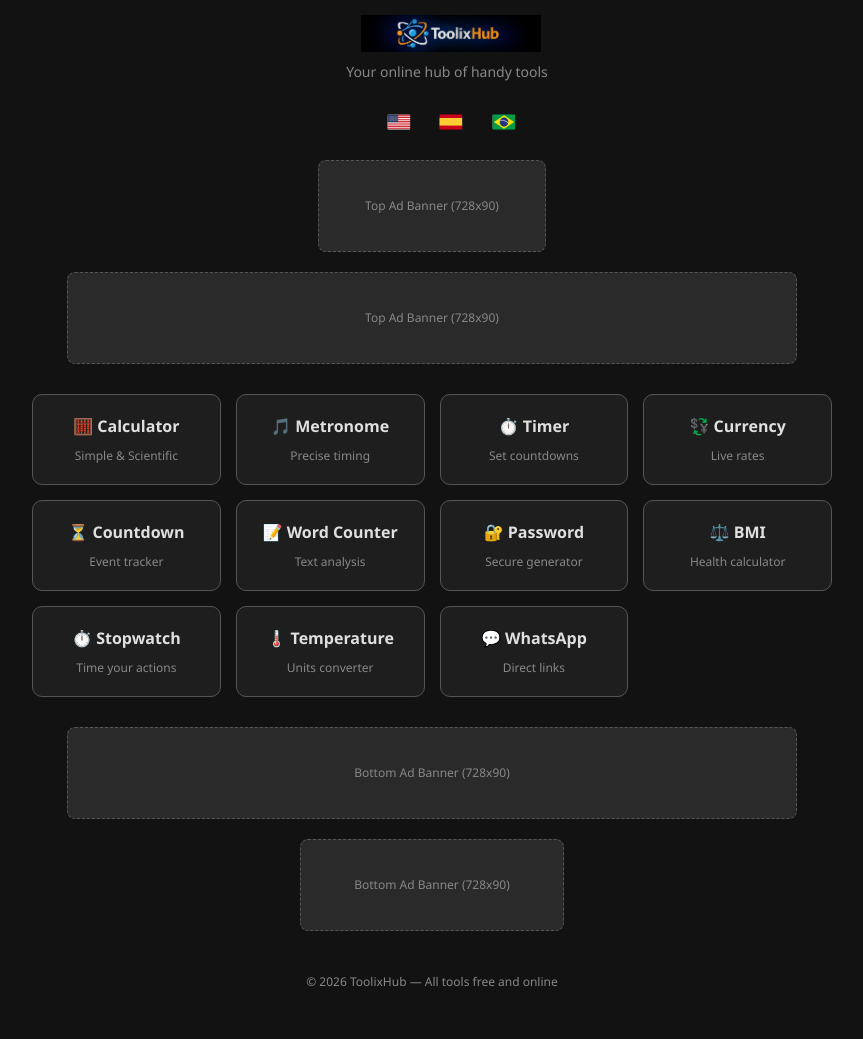
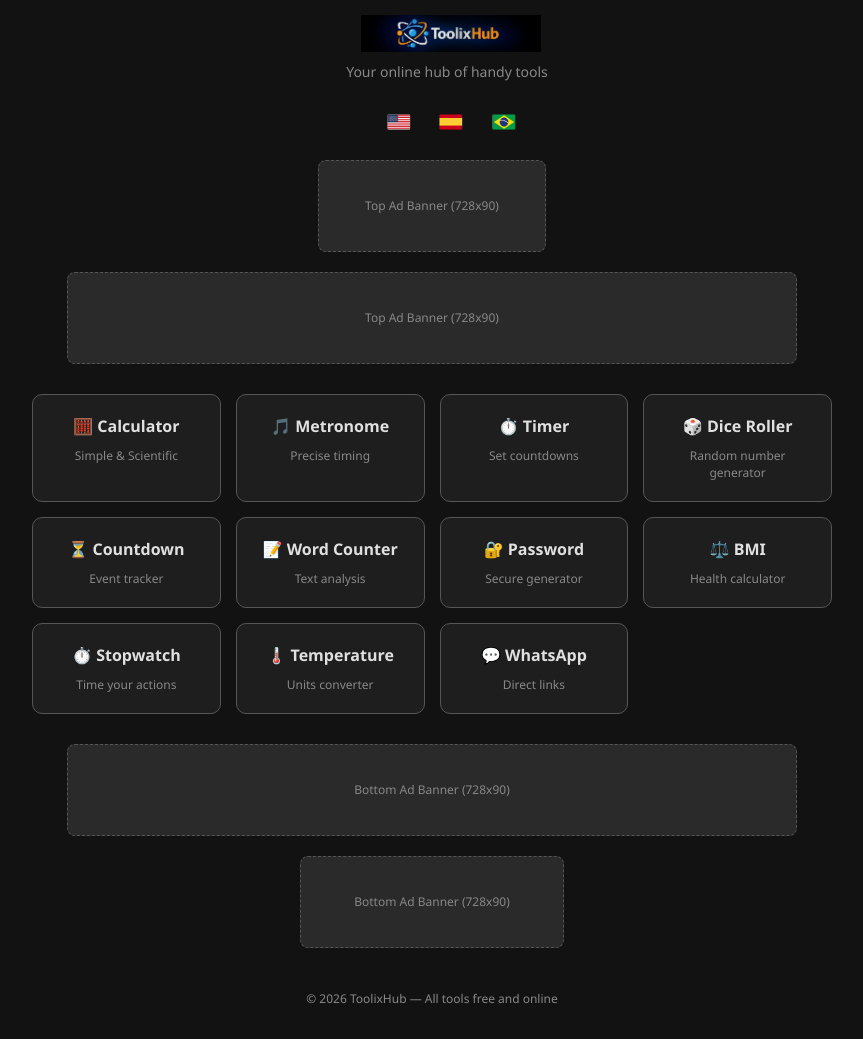
Before and after one commit to toolixhub-app/toolixhub, a Jekyll site: the page index.html, which Jekyll copies as it is, in a window 1280 px wide. Shown: the whole page, without its empty margins (208-1071 px from the left). Built offline with Jekyll 4.4.1, drawn with Linux system fonts in a browser that asks for light colours.

Commit message:
Update index.html

```diff
--- a/index.html
+++ b/index.html
@@ -25,9 +25,9 @@
             <h3>⏱️ Timer</h3>
             <p>Set countdowns</p>
         </a>
-        <a href="currency.html" class="tool-card">
-            <h3>💱 Currency</h3>
-            <p>Live rates</p>
+        <a href="dice.html" class="tool-card">
+            <h3>🎲 Dice Roller</h3>
+            <p>Random number generator</p>
         </a>
         <a href="countdown.html" class="tool-card">
             <h3>⏳ Countdown</h3>
```
